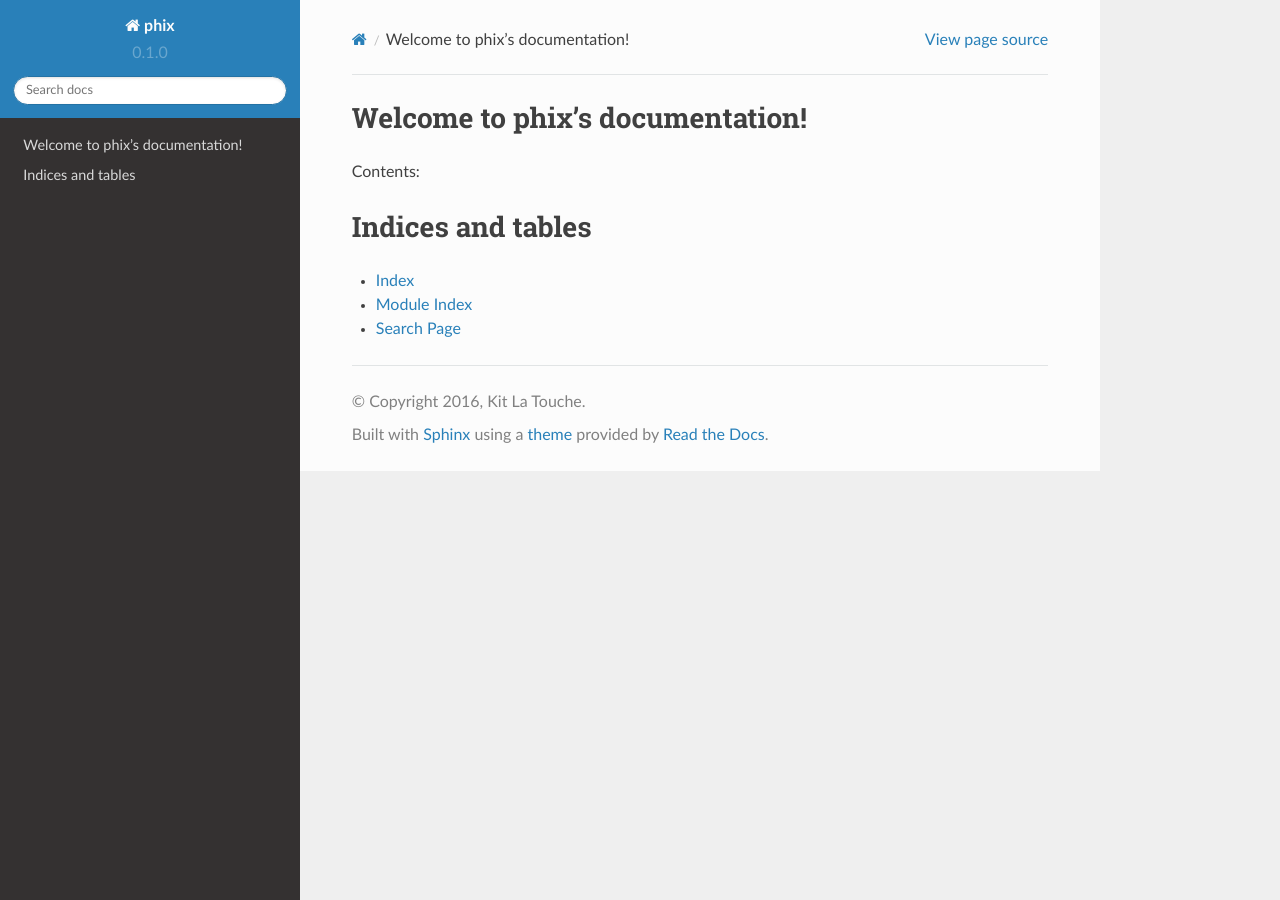
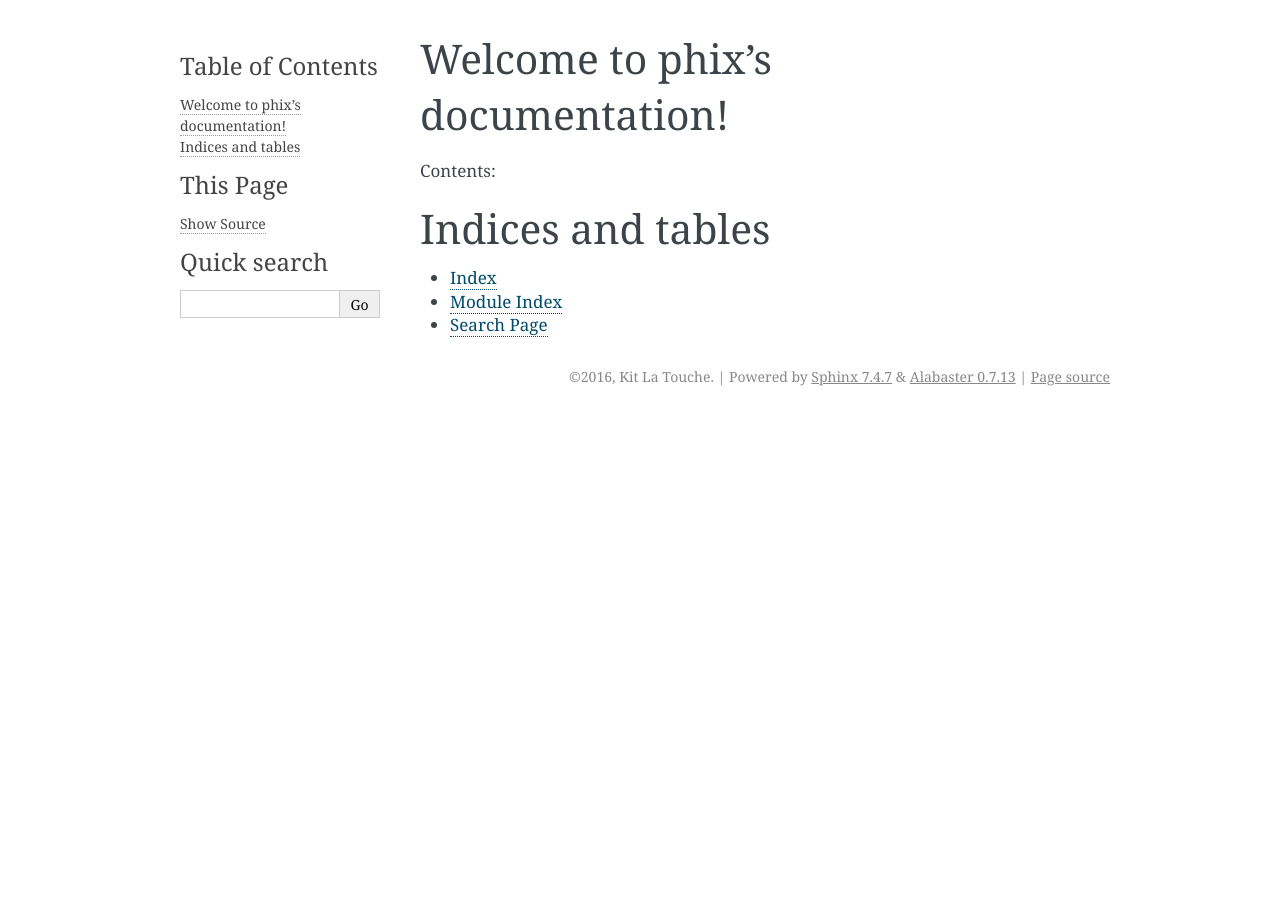
Before and after one commit to wlonk/phix, a Sphinx documentation site: the page built from docs/source/index.rst, in a window 1280 px wide. Built offline with Sphinx 7.4.7, drawn with Linux system fonts in a browser that asks for light colours.

Commit message:
Make docs-building fixes

```diff
--- a/README.md
+++ b/README.rst
@@ -1,3 +1,4 @@
+====
 phix
 ====
 
@@ -11,12 +12,12 @@ Make writing your Sphinx docs a little easier.
 Installation / Usage
 --------------------
 
-To install use pip:
+To install use pip::
 
     $ pip install phix
 
 
-Or clone the repo:
+Or clone the repo::
 
     $ git clone https://github.com/wlonk/phix.git
     $ python setup.py install
--- a/docs/source/conf.py
+++ b/docs/source/conf.py
@@ -111,7 +111,7 @@ todo_include_todos = False
 
 # The theme to use for HTML and HTML Help pages.  See the documentation for
 # a list of builtin themes.
-html_theme = 'sphinx_rtd_theme'
+html_theme = 'alabaster'
 
 # Theme options are theme-specific and customize the look and feel of a theme
 # further.  For a list of options available for each theme, see the
```
